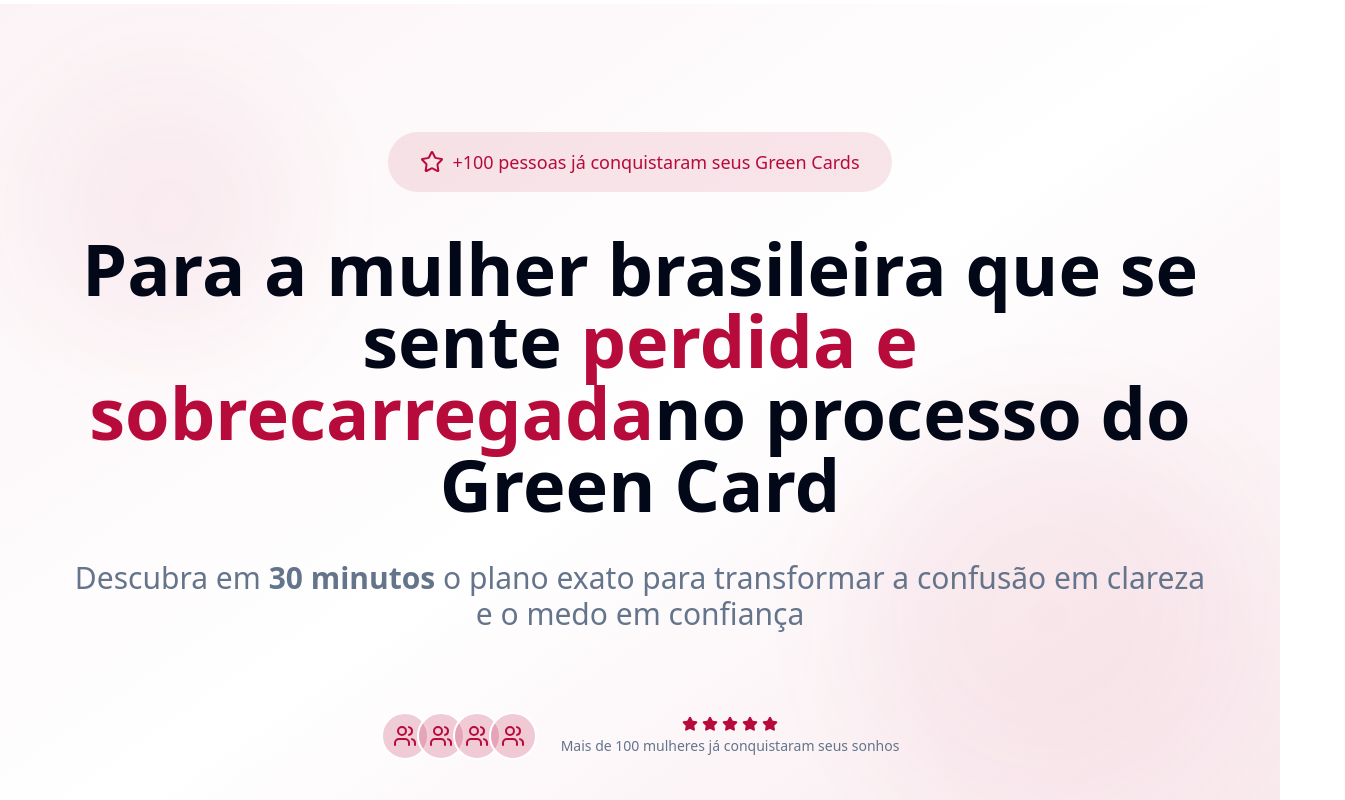
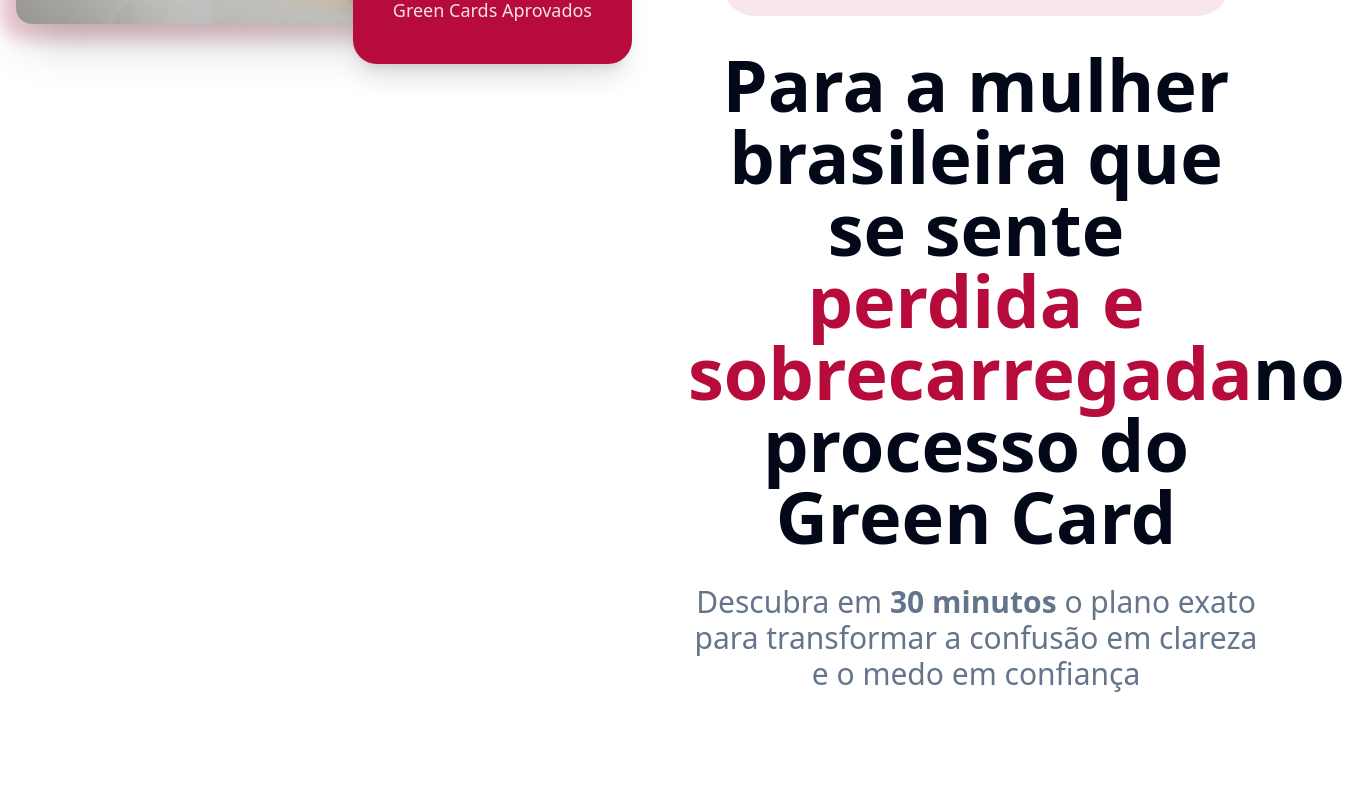
Before and after one commit to vitorprofissional/gleice-green-path, a React (Vite) app: page / in a window 1280 px wide. Shown: the part 1540-2340 px from the top of the page, 1345 px wide, since content can reach past the window. Built offline with nearby package versions, Linux system fonts and the light colour scheme.

Commit message:
Refactor: Move text below Gleice's photo
Move the text content to be positioned directly below Gleice's photo within the first session.

```diff
--- a/src/components/GreenCardLanding.tsx
+++ b/src/components/GreenCardLanding.tsx
@@ -118,13 +118,33 @@ const GreenCardLanding = () => {
                     </div>
                   </div>)}
               </div>
+
+              {/* Main Headline moved from Section 2 */}
+              <div className="space-y-4 sm:space-y-6 lg:space-y-8 xl:space-y-10 pt-4 sm:pt-6 lg:pt-8">
+                <div className="text-center">
+                  <div className="inline-flex items-center space-x-2 bg-primary/10 text-primary px-3 sm:px-4 lg:px-6 xl:px-8 py-1.5 sm:py-2 lg:py-3 xl:py-4 rounded-full text-xs sm:text-sm lg:text-base xl:text-lg font-medium mb-4 sm:mb-6 lg:mb-8">
+                    <Star className="w-3 sm:w-4 lg:w-5 xl:w-6 h-3 sm:h-4 lg:h-5 xl:h-6" />
+                    <span className="text-xs sm:text-sm lg:text-base xl:text-lg">+100 pessoas já conquistaram seus Green Cards</span>
+                  </div>
+
+                  <h1 className="text-2xl sm:text-3xl lg:text-5xl xl:text-7xl font-bold text-foreground leading-tight mb-4 sm:mb-6 lg:mb-8">
+                    Para a mulher brasileira que se sente
+                    <span className="text-primary"> perdida e sobrecarregada</span>
+                    no processo do Green Card
+                  </h1>
+
+                  <p className="text-base sm:text-lg lg:text-2xl xl:text-3xl text-muted-foreground leading-relaxed max-w-5xl mx-auto">
+                    Descubra em <strong>30 minutos</strong> o plano exato para transformar a confusão em clareza e o medo em confiança
+                  </p>
+                </div>
+              </div>
             </div>
           </div>
         </div>
       </section>
 
-      {/* SECTION 2: HEADLINE AND SUB-HEADLINE */}
-      <section className="relative py-8 sm:py-12 lg:py-24 xl:py-32 px-3 sm:px-4 bg-gradient-to-br from-primary/5 via-background to-primary/10 overflow-hidden lg:min-h-[90vh] xl:min-h-screen flex items-center">
+      {/* SECTION 2: SOCIAL PROOF ONLY */}
+      <section className="relative py-8 sm:py-12 lg:py-24 xl:py-32 px-3 sm:px-4 bg-gradient-to-br from-primary/5 via-background to-primary/10 overflow-hidden">
         {/* Background Pattern */}
         <div className="absolute inset-0 opacity-5">
           <div className="absolute top-10 sm:top-20 left-5 sm:left-10 w-32 sm:w-64 h-32 sm:h-64 bg-primary rounded-full blur-3xl"></div>
@@ -132,26 +152,9 @@ const GreenCardLanding = () => {
         </div>
 
         <div className="max-w-7xl mx-auto relative z-10">
-          <div className="text-center space-y-4 sm:space-y-6 lg:space-y-12 xl:space-y-16 max-w-6xl mx-auto">
-            <div className="space-y-3 sm:space-y-4 lg:space-y-8 xl:space-y-10">
-              <div className="inline-flex items-center space-x-2 bg-primary/10 text-primary px-3 sm:px-4 lg:px-6 xl:px-8 py-1.5 sm:py-2 lg:py-3 xl:py-4 rounded-full text-xs sm:text-sm lg:text-base xl:text-lg font-medium">
-                <Star className="w-3 sm:w-4 lg:w-5 xl:w-6 h-3 sm:h-4 lg:h-5 xl:h-6" />
-                <span className="text-xs sm:text-sm lg:text-base xl:text-lg">+100 pessoas já conquistaram seus Green Cards</span>
-              </div>
-
-              <h1 className="text-2xl sm:text-3xl lg:text-5xl xl:text-7xl font-bold text-foreground leading-tight">
-                Para a mulher brasileira que se sente
-                <span className="text-primary"> perdida e sobrecarregada</span>
-                no processo do Green Card
-              </h1>
-
-              <p className="text-base sm:text-lg lg:text-2xl xl:text-3xl text-muted-foreground leading-relaxed">
-                Descubra em <strong>30 minutos</strong> o plano exato para transformar a confusão em clareza e o medo em confiança
-              </p>
-            </div>
-
+          <div className="text-center">
             {/* Social Proof */}
-            <div className="flex flex-col sm:flex-row items-center justify-center space-y-3 sm:space-y-0 sm:space-x-4 lg:space-x-6 pt-2 sm:pt-4">
+            <div className="flex flex-col sm:flex-row items-center justify-center space-y-3 sm:space-y-0 sm:space-x-4 lg:space-x-6">
               <div className="flex -space-x-2 sm:-space-x-3">
                 {[1, 2, 3, 4].map(i => <div key={i} className="w-8 sm:w-10 lg:w-12 h-8 sm:h-10 lg:h-12 bg-primary/20 rounded-full border-2 border-background flex items-center justify-center">
                     <Users className="w-4 sm:w-5 lg:w-6 h-4 sm:h-5 lg:h-6 text-primary" />
```
